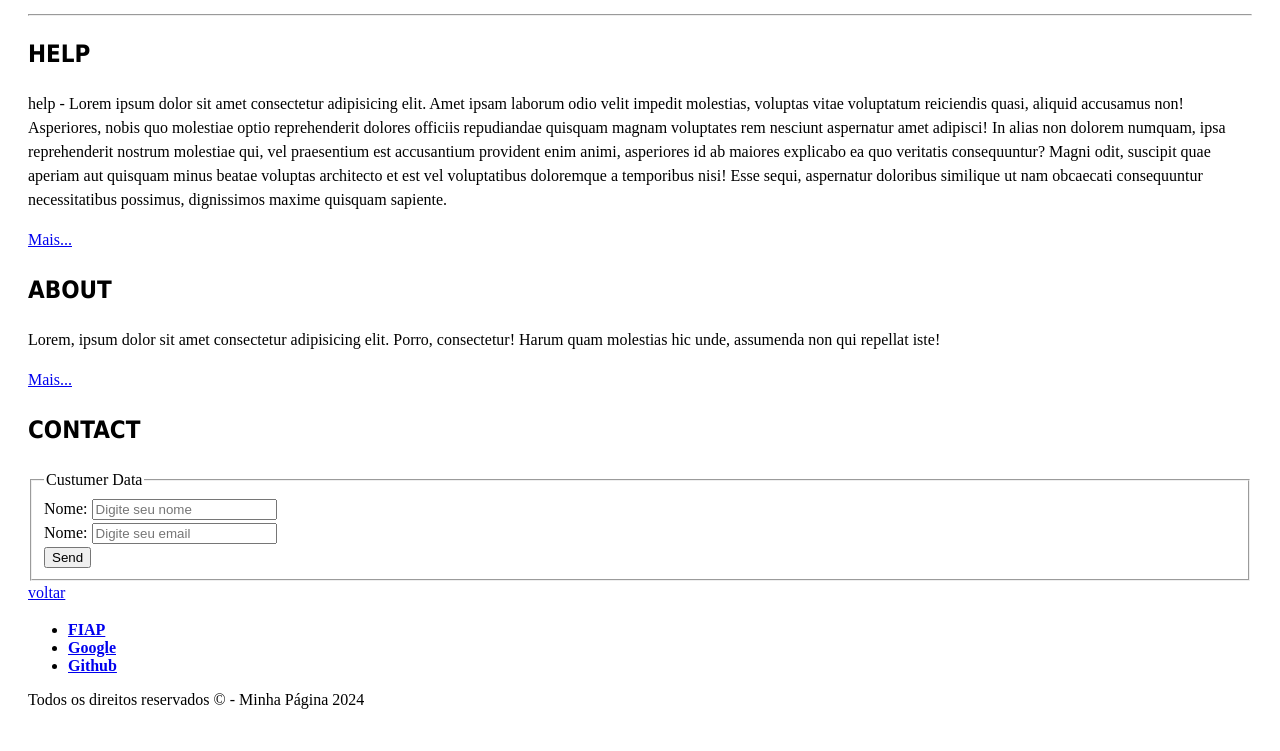
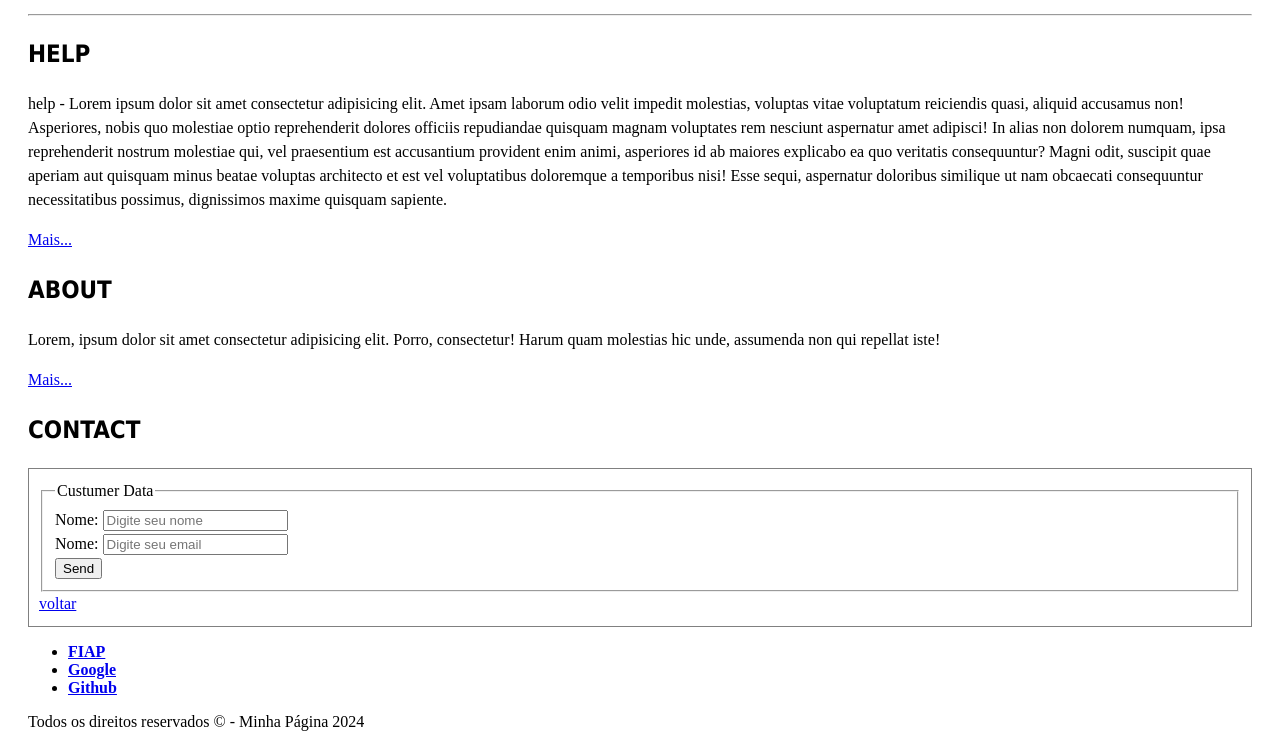
Before and after one commit to felipe-2833/projeto-inicial, a plain HTML site: page index.html in a window 1280 px wide. Shown: the part 272-1023 px from the top of the page. Before the commit the page ends 1001 px from the top, so only its background shows below. Drawn offline with Linux system fonts and the light colour scheme.

Commit message:
form style

```diff
--- a/css/style.css
+++ b/css/style.css
@@ -17,3 +17,8 @@ nav{
 .conteudo{
     line-height: 1.5;
 }
+form{
+    border: solid 1px grey;
+    padding: 10px;
+
+}
```
